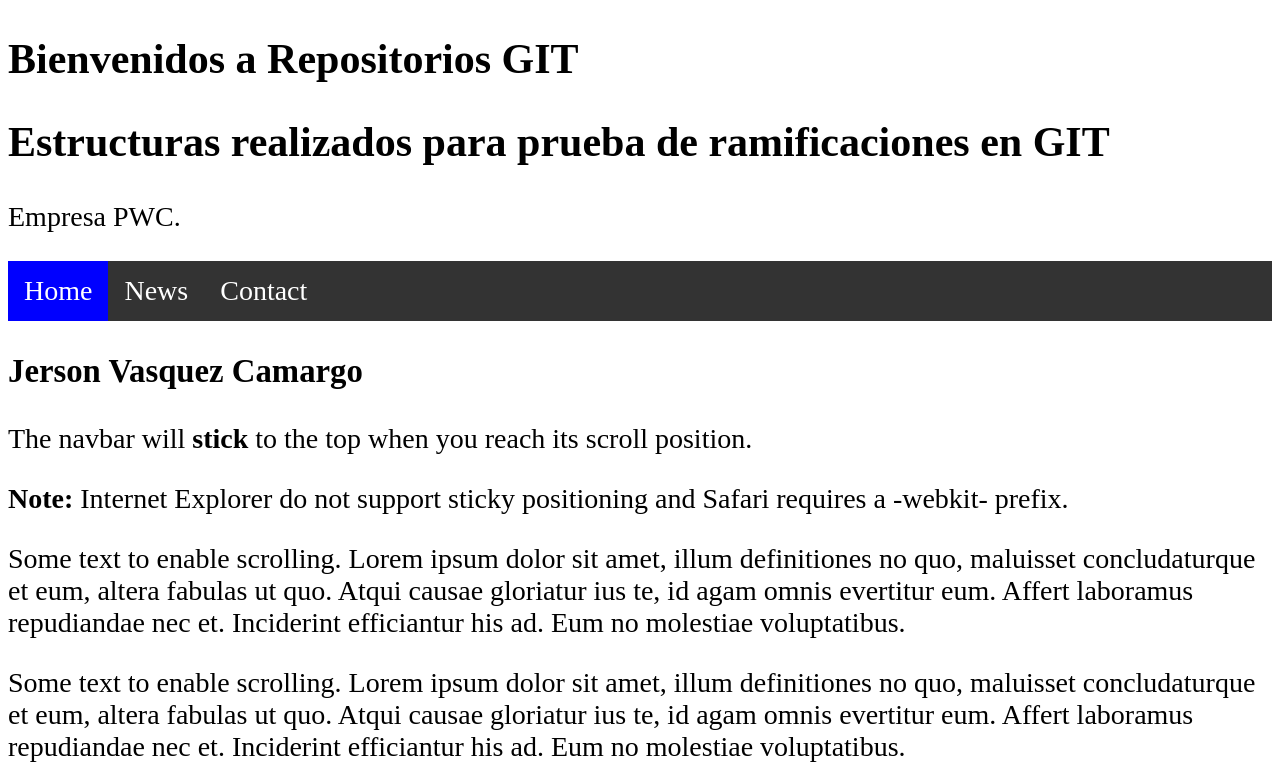
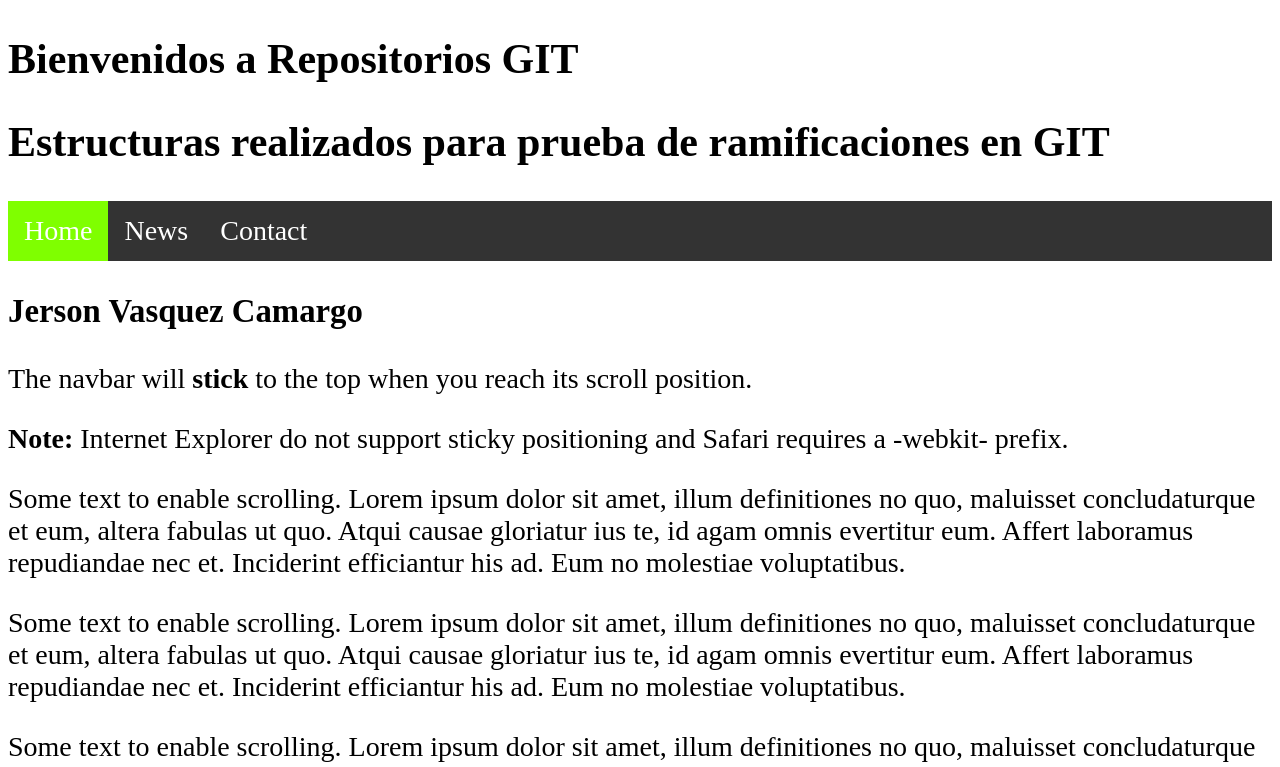
Before and after one commit to JerssonVasquez/VSCODE_GITPrueba, a plain HTML site: page index.html in a window 1280 px wide. Shown: the top 767 px of the page. Drawn offline with Linux system fonts and the light colour scheme.

Commit message:
Se quita linea nombre de empresa

```diff
--- a/CSS/style.css
+++ b/CSS/style.css
@@ -30,5 +30,5 @@ body {
   }
 
   .active {
-    background-color: blue;
+    background-color: chartreuse;
   }
--- a/index.html
+++ b/index.html
@@ -11,7 +11,6 @@
     <div class="header">
         <h2>Bienvenidos a Repositorios GIT</h2>
         <h2> Estructuras realizados para prueba de ramificaciones en GIT </h2>
-        <p>Empresa PWC.</p>
     </div>
 
       <ul>
```
